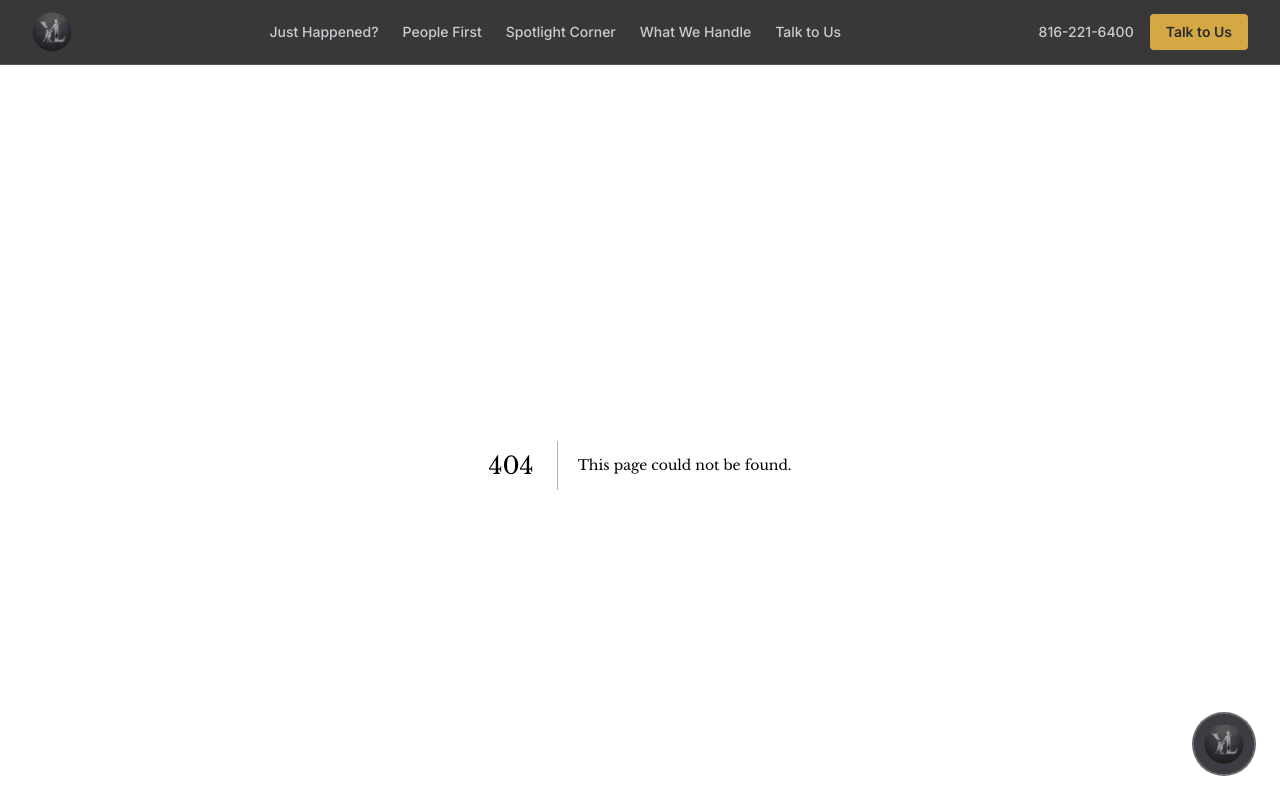
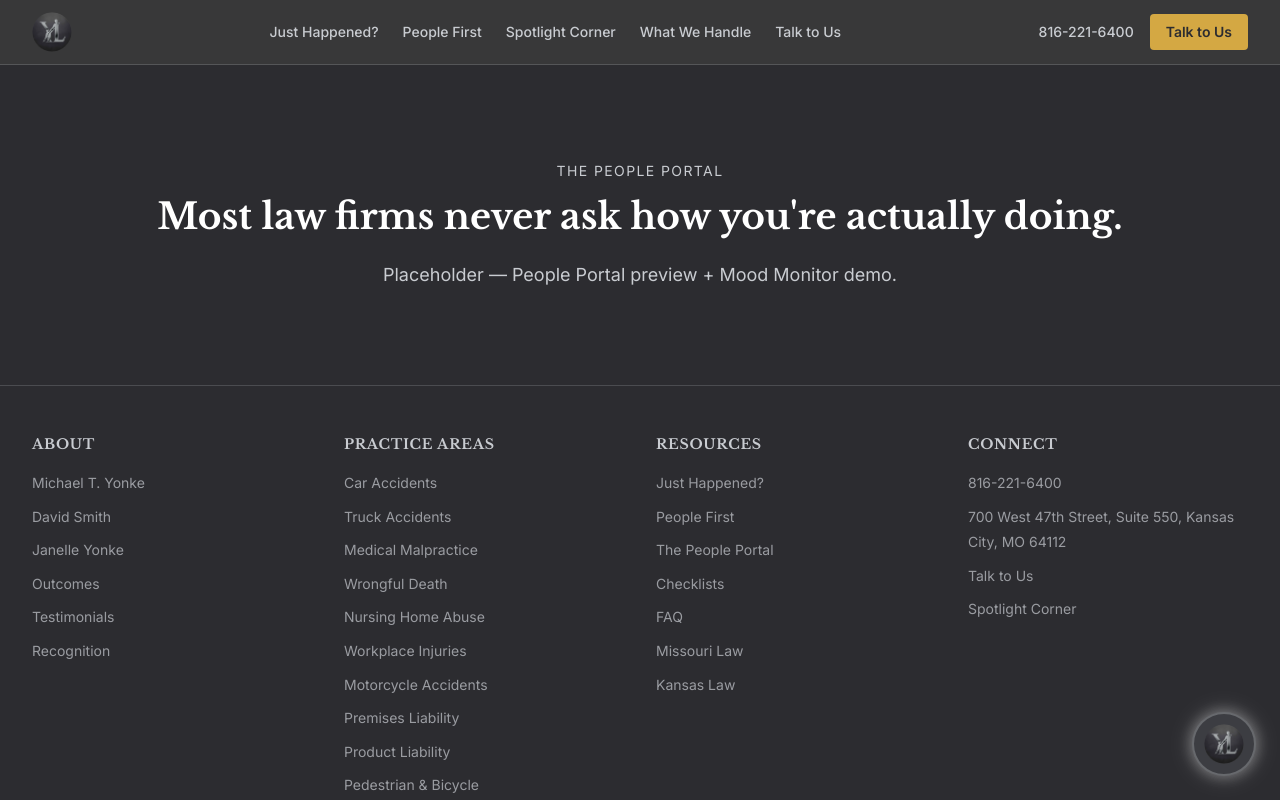
Before and after one commit to GreenBrahma/yonke-law-website, a Next.js app: page /people-first/people-portal in a window 1280 px wide. Before the commit this address had no page. Shown: the top 800 px of the page. Built offline with nearby package versions, Linux system fonts and the light colour scheme.

Commit message:
Restore people-portal sub-page under /people-first route

```diff
--- /dev/null
+++ b/app/people-first/people-portal/page.tsx
@@ -0,0 +1,25 @@
+import type { Metadata } from "next";
+
+export const metadata: Metadata = {
+  title: "The People Portal — How We Stay Connected | Yonke Law",
+  description:
+    "The People Portal is how Yonke Law stays connected with the people we represent. Real-time check-ins, visibility, and communication — not silence.",
+  alternates: { canonical: "https://yonke.law/people-first/people-portal/" },
+};
+
+export default function PeoplePortalPage() {
+  return (
+    <div className="flex flex-col items-center justify-center py-24 px-4 text-center">
+      <p className="text-sm uppercase tracking-widest text-steel-silver mb-4">
+        The People Portal
+      </p>
+      <h1 className="font-display text-4xl font-bold text-chrome-highlight mb-6">
+        Most law firms never ask how you&apos;re actually doing.
+      </h1>
+      <p className="text-lg text-steel-silver max-w-xl">
+        Placeholder — People Portal preview + Mood Monitor demo.
+      </p>
+      {/* TODO: Build Mood Monitor interactive demo per homepage-spec.md Section 5 */}
+    </div>
+  );
+}
```
